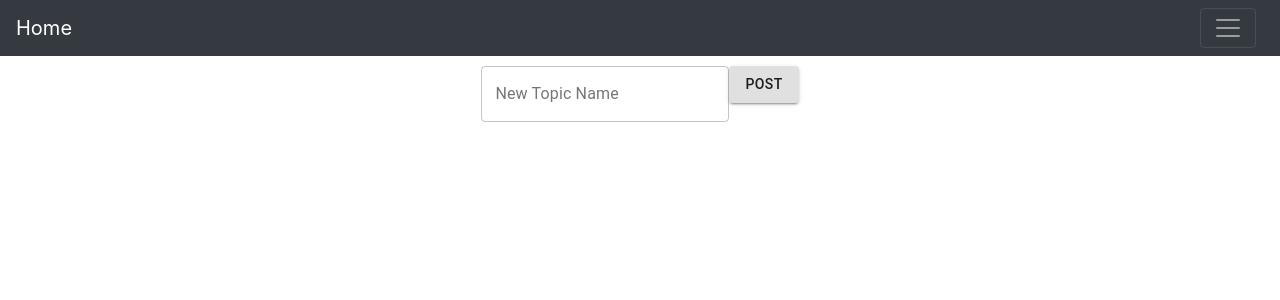
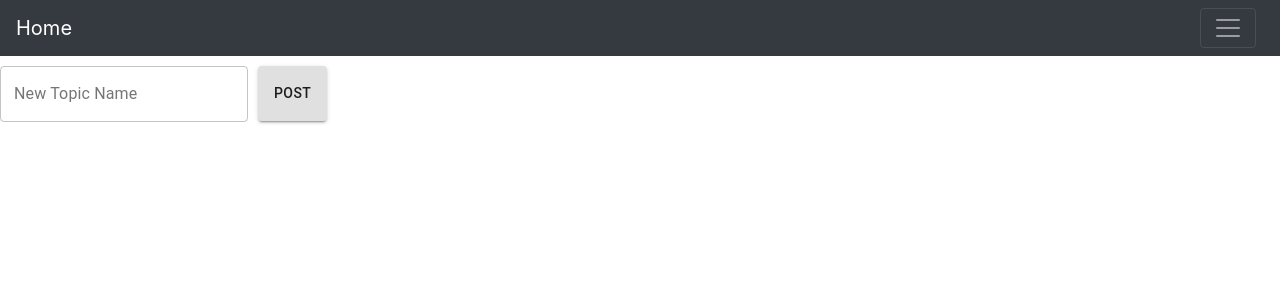
Before and after one commit to rmdegeorge/forum_site, a React (Create React App) app in the folder frontend/: page /NewTopic in a window 1280 px wide. Shown: the top 300 px of the page. Built offline with nearby package versions, Linux system fonts and the light colour scheme.

Commit message:
cleaned some things up

```diff
--- a/frontend/src/pages/NewTopic.js
+++ b/frontend/src/pages/NewTopic.js
@@ -9,7 +9,13 @@ import {withPosts} from '../providers/PostDataProvider'
 const FormWrapper = styled.form`
     margin-top: 10px;
     text-align: center;
-`
+    display: flex;
+    align-items: center;
+    > :nth-child(1n) {
+      height: 55px;
+      margin: 0 10px 15px 0;
+    };
+`;
 
 class NewTopic extends Component {
     constructor(){
--- a/frontend/src/pages/Topics.js
+++ b/frontend/src/pages/Topics.js
@@ -13,13 +13,13 @@ const TopicsWrapper = styled.div`
   width: 75%;
   margin: 0 auto 0 auto;
 `;
-const BackSearchFormWrapper = styled.div`
+const BackWrapper = styled.div`
   display: flex;
   justify-content: space-between;
   align-items: center;
   margin-top: 10px;
 `;
-const NewTopicWrapper = styled.div`
+const NewTopicSearchWrapper = styled.div`
   display: flex;
   justify-content: flex-start;
   margin: 10px;
@@ -63,7 +63,7 @@ class TopicsContainer extends Component {
 
     return (
       <TopicsWrapper>
-        <BackSearchFormWrapper><BackButton goBack = {this.props.history.goBack}/>
+        <BackWrapper><BackButton goBack = {this.props.history.goBack}/>
           <MDBCol md="6">
             <div className="input-group md-form form-sm form-1 pl-0">
             <div className="input-group-prepend">
@@ -72,10 +72,10 @@ class TopicsContainer extends Component {
             </div>
           </MDBCol>
 
-        </BackSearchFormWrapper>
-        <NewTopicWrapper>
+        </BackWrapper>
+        <NewTopicSearchWrapper>
           <NewTopic />
-        </NewTopicWrapper>
+        </NewTopicSearchWrapper>
         {mappedTopics}
       </TopicsWrapper>
     );
```
